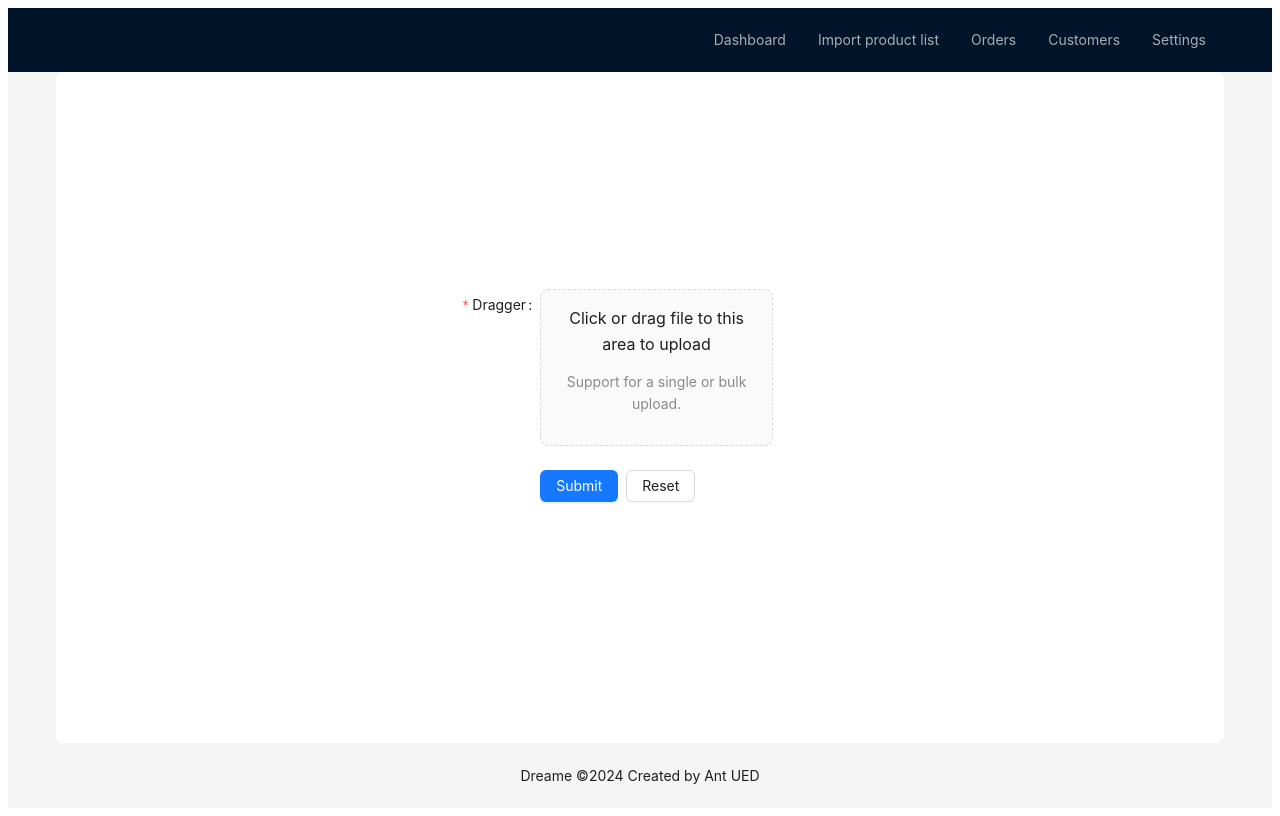
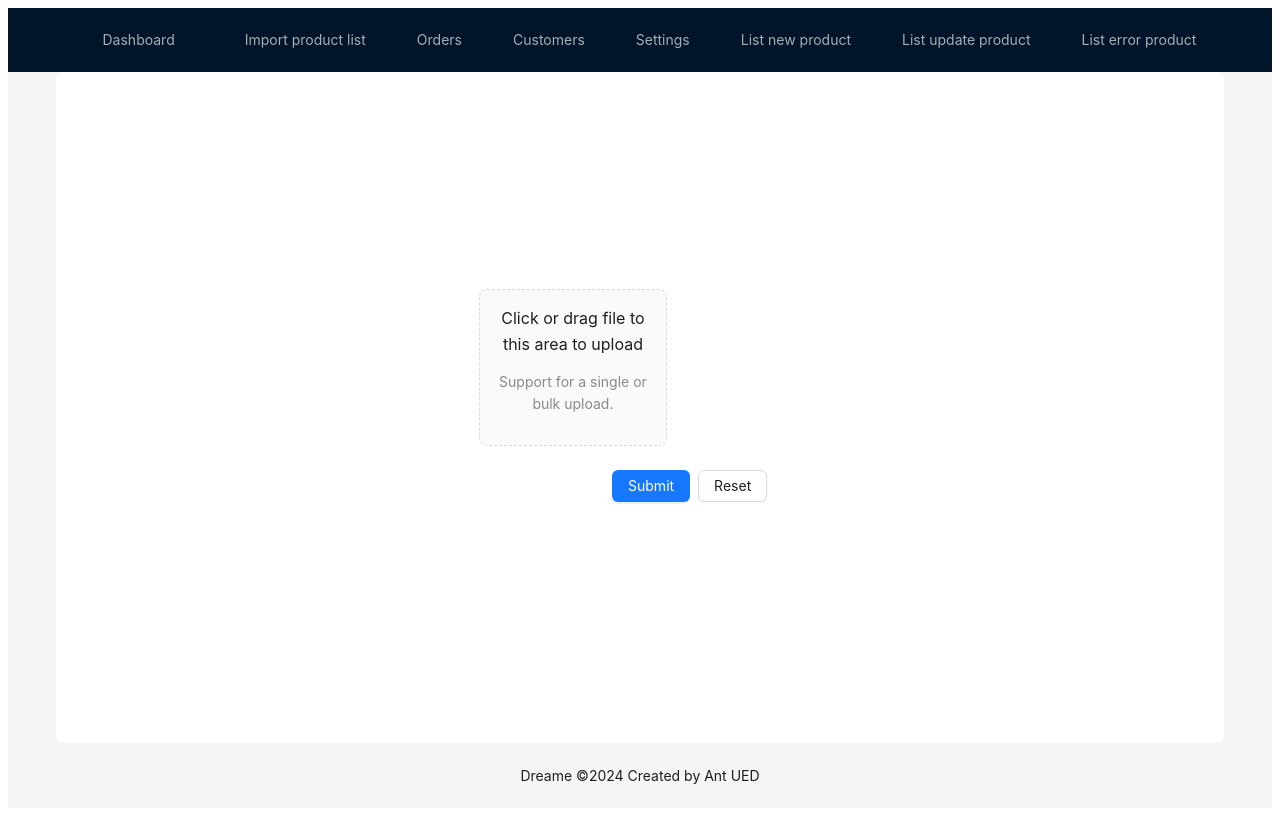
Before and after one commit to PiedTeam/DreameCloneTraining-FE-Project, a React (Vite) app: page /import-products in a window 1280 px wide. Built offline with nearby package versions, Linux system fonts and the light colour scheme; no server answers.

Commit message:
feat: routing confirm import and display two table

```diff
--- a/src/App.tsx
+++ b/src/App.tsx
@@ -1,7 +1,11 @@
 import MainLayout from './layout/MainLayout/MainLayout';
 
 function App(): JSX.Element {
-  return <MainLayout />;
+  return (
+    <>
+      <MainLayout />
+    </>
+  );
 }
 
 export default App;
--- a/src/components/FormUploadFile/FormUploadFile.tsx
+++ b/src/components/FormUploadFile/FormUploadFile.tsx
@@ -3,6 +3,7 @@ import type { UploadProps } from 'antd';
 import { Button, message, Space, Upload, Form } from 'antd';
 import { AxiosErrorData, uploadFile } from '../../service/api';
 import { AxiosError } from 'axios';
+import { useNavigate } from 'react-router-dom';
 
 interface NormFileType {
   fileList: File[];
@@ -37,6 +38,7 @@ const uploadProps: UploadProps = {
 };
 
 const FormUploadFile: React.FC = () => {
+  const navigate = useNavigate();
   const [isAllowSubmit, setIsAllowSubmit] = useState<boolean>(false);
 
   const onFinish = (values: FieldType): void => {
@@ -47,8 +49,9 @@ const FormUploadFile: React.FC = () => {
     (async (): Promise<void> => {
       try {
         const repsoneUpload = await uploadFile(values);
-        // console.log(data);
-        // handle success @hoangday185
+        if (repsoneUpload.status == 200) {
+          navigate('/list-product-total');
+        }
         message.success('Upload file success');
       } catch (error) {
         if (error instanceof AxiosError) {
@@ -66,9 +69,8 @@ const FormUploadFile: React.FC = () => {
   };
 
   return (
-    <Form name="validate_other" {...formItemLayout} onFinish={onFinish} style={{ maxWidth: 600 }}>
+    <Form name="validate_other" {...formItemLayout} onFinish={onFinish} style={{ maxWidth: 800 }}>
       <Item<FieldType>
-        label="Dragger"
         name="myFile"
         valuePropName="myFile"
         getValueFromEvent={getFile}
@@ -83,7 +85,7 @@ const FormUploadFile: React.FC = () => {
         </Dragger>
       </Item>
 
-      <Item wrapperCol={{ span: 12, offset: 6 }}>
+      <Item wrapperCol={{ span: 12, offset: 6 }} style={{ marginLeft: 70 }}>
         <Space>
           <Button type="primary" htmlType="submit" disabled={isAllowSubmit}>
             Submit
--- a/src/components/PageContent/PageContent.tsx
+++ b/src/components/PageContent/PageContent.tsx
@@ -2,6 +2,10 @@ import { Content } from 'antd/lib/layout/layout.js';
 import { Route, Routes } from 'react-router-dom';
 import FormUploadFile from '../FormUploadFile/FormUploadFile';
 import { theme } from 'antd';
+import TableListNewProduct from '../Table/TableNewProduct/TableNewProduct';
+import TableListUpdateProduct from '../Table/TableUpdateProduct/TableUpdateProduct';
+import TableListErrorProduct from '../Table/TableErrorProduct/TableErrorProduct';
+import TableTotal from '../Table/TableTotal/TableTotal';
 
 const PageContent = (): JSX.Element => {
   const {
@@ -26,6 +30,10 @@ const PageContent = (): JSX.Element => {
           <Route path="/orders" element={<div>Orders</div>} />
           <Route path="/customer" element={<div>Customer</div>} />
           <Route path="/setting" element={<div>Setting</div>} />
+          <Route path="/list-product-total" element={<TableTotal />} />
+          <Route path="/list-new-product" element={<TableListNewProduct />} />
+          <Route path="/list-update-product" element={<TableListUpdateProduct />} />
+          {/* <Route path="/list-error-product" element={<TableListErrorProduct />} /> */}
         </Routes>
       </div>
     </Content>
--- a/src/components/PageHeader/PageHeader.tsx
+++ b/src/components/PageHeader/PageHeader.tsx
@@ -29,6 +29,18 @@ const navItems: NavItem[] = [
     label: 'Settings',
     key: '/setting',
   },
+  {
+    label: 'List new product',
+    key: '/list-new-product',
+  },
+  {
+    label: 'List update product',
+    key: '/list-update-product',
+  },
+  {
+    label: 'List error product',
+    key: '/list-error-product',
+  },
 ];
 
 const PageHeader = (): JSX.Element => {
@@ -46,7 +58,7 @@ const PageHeader = (): JSX.Element => {
         mode="horizontal"
         defaultSelectedKeys={['2']}
         items={navItems}
-        style={{ flex: 1, minWidth: 0, justifyContent: 'flex-end' }}
+        style={{ flex: 1, minWidth: 0, justifyContent: 'space-around' }}
         onClick={({ key }) => {
           navigate(key);
         }}
--- /dev/null
+++ b/src/components/Table/TableTotal/TableTotal.tsx
@@ -0,0 +1,12 @@
+import { Link } from 'react-router-dom';
+
+const TableTotal = (): JSX.Element => {
+  return (
+    <div>
+      <Link to="/list-new-product">List new product</Link>
+      <Link to="/list-update-product">List update product</Link>
+    </div>
+  );
+};
+
+export default TableTotal;
--- a/src/components/Table/TableUpdateProduct/TableUpdateProduct.tsx
+++ b/src/components/Table/TableUpdateProduct/TableUpdateProduct.tsx
@@ -58,118 +58,118 @@ const columns: TableProps<UpdateProduct>['columns'] = [
     title: 'Name',
     dataIndex: 'name',
     key: 'name',
-    // render: ({ newValue, oldValue }) => (
-    //   <p key={newValue} style={{ color: newValue == oldValue ? 'blue' : 'gray' }}>
-    //     {newValue}
-    //   </p>
-    // ),
+    render: ({ newValue, oldValue }: { newValue: string; oldValue: string }) => (
+      <p key={newValue} style={{ color: newValue == oldValue ? 'blue' : 'gray' }}>
+        {newValue}
+      </p>
+    ),
   },
   {
     title: 'Model',
     dataIndex: 'model',
     key: 'model',
-    // render: ({ newValue, oldValue }) => (
-    //   <p key={oldValue} style={{ color: newValue == oldValue ? 'blue' : 'gray' }}>
-    //     {newValue}
-    //   </p>
-    // ),
+    render: ({ newValue, oldValue }: { newValue: string; oldValue: string }) => (
+      <p key={oldValue} style={{ color: newValue == oldValue ? 'blue' : 'gray' }}>
+        {newValue}
+      </p>
+    ),
   },
   {
     title: 'Description',
     dataIndex: 'description',
     key: 'description',
-    // render: ({ newValue, oldValue }) => (
-    //   <p key={oldValue} style={{ color: newValue == oldValue ? 'blue' : 'gray' }}>
-    //     {newValue}
-    //   </p>
-    // ),
+    render: ({ newValue, oldValue }: { newValue: string; oldValue: string }) => (
+      <p key={oldValue} style={{ color: newValue == oldValue ? 'blue' : 'gray' }}>
+        {newValue}
+      </p>
+    ),
   },
   {
     title: 'Price',
     key: 'price',
     dataIndex: 'price',
-    // render: ({ newValue, oldValue }) => (
-    //   <p key={oldValue} style={{ color: newValue == oldValue ? 'blue' : 'gray' }}>
-    //     {newValue}
-    //   </p>
-    // ),
+    render: ({ newValue, oldValue }: { newValue: number; oldValue: number }) => (
+      <p key={oldValue} style={{ color: newValue == oldValue ? 'blue' : 'gray' }}>
+        {newValue}
+      </p>
+    ),
   },
   {
     title: 'Stock quantity',
     dataIndex: 'stock_quantity',
     key: 'stock_quantity',
-    // render: ({ newValue, oldValue }) => (
-    //   <p key={oldValue} style={{ color: newValue == oldValue ? 'blue' : 'gray' }}>
-    //     {newValue}
-    //   </p>
-    // ),
+    render: ({ newValue, oldValue }: { newValue: number; oldValue: number }) => (
+      <p key={oldValue} style={{ color: newValue == oldValue ? 'blue' : 'gray' }}>
+        {newValue}
+      </p>
+    ),
   },
   {
     title: 'Warranty',
     dataIndex: 'warranty',
     key: 'warranty',
-    // render: ({ newValue, oldValue }) => (
-    //   <p key={oldValue} style={{ color: newValue == oldValue ? 'blue' : 'gray' }}>
-    //     {newValue}
-    //   </p>
-    // ),
+    render: ({ newValue, oldValue }: { newValue: string; oldValue: string }) => (
+      <p key={oldValue} style={{ color: newValue == oldValue ? 'blue' : 'gray' }}>
+        {newValue}
+      </p>
+    ),
   },
   {
     title: 'Weight',
     dataIndex: 'weight',
     key: 'weight',
-    // render: ({ newValue, oldValue }) => (
-    //   <p key={oldValue} style={{ color: newValue == oldValue ? 'blue' : 'gray' }}>
-    //     {newValue}
-    //   </p>
-    // ),
+    render: ({ newValue, oldValue }: { newValue: string; oldValue: string }) => (
+      <p key={oldValue} style={{ color: newValue == oldValue ? 'blue' : 'gray' }}>
+        {newValue}
+      </p>
+    ),
   },
   {
     title: 'Dimensions',
     dataIndex: 'dimensions',
     key: 'dimensions',
-    // render: ({ newValue, oldValue }) => (
-    //   <p key={oldValue} style={{ color: newValue == oldValue ? 'blue' : 'gray' }}>
-    //     {newValue}
-    //   </p>
-    // ),
+    render: ({ newValue, oldValue }: { newValue: string; oldValue: string }) => (
+      <p key={oldValue} style={{ color: newValue == oldValue ? 'blue' : 'gray' }}>
+        {newValue}
+      </p>
+    ),
   },
   {
     title: 'Power',
     dataIndex: 'power',
     key: 'power',
-    // render: ({ newValue, oldValue }) => (
-    //   <p key={oldValue} style={{ color: newValue == oldValue ? 'blue' : 'gray' }}>
-    //     {newValue}
-    //   </p>
-    // ),
+    render: ({ newValue, oldValue }: { newValue: string; oldValue: string }) => (
+      <p key={oldValue} style={{ color: newValue == oldValue ? 'blue' : 'gray' }}>
+        {newValue}
+      </p>
+    ),
   },
   {
     title: 'Color',
     dataIndex: 'color',
     key: 'color',
-    // render: ({ newValue, oldValue }) => (
-    //   <p key={oldValue} style={{ color: newValue == oldValue ? 'blue' : 'gray' }}>
-    //     {newValue}
-    //   </p>
-    // ),
+    render: ({ newValue, oldValue }: { newValue: string; oldValue: string }) => (
+      <p key={oldValue} style={{ color: newValue == oldValue ? 'blue' : 'gray' }}>
+        {newValue}
+      </p>
+    ),
   },
   {
     title: 'Manufacturer',
     dataIndex: 'manufacturer',
     key: 'manufacturer',
-    // render: ({ newValue, oldValue }: { newValue: string | number; oldValue: string | number }) => (
-    //   <p
-    //     onMouseEnter={(event: React.MouseEvent<HTMLParagraphElement, MouseEvent>) => {
-    //       return <PopUp oldValue={oldValue} isOpen={event.isTrusted ? true : false} />;
-    //       console.log(event.isTrusted);
-    //     }}
-    //     key={oldValue}
-    //     style={{ color: newValue == oldValue ? 'blue' : 'gray' }}
-    //   >
-    //     {newValue}
-    //   </p>
-    // ),
+    render: ({ newValue, oldValue }: { newValue: string; oldValue: string }) => (
+      <p
+        onMouseEnter={(event: React.MouseEvent<HTMLParagraphElement, MouseEvent>) => {
+          // return <PopUp oldValue={oldValue} isOpen={event.isTrusted ? true : false} />;
+          console.log(event.isTrusted);
+        }}
+        key={oldValue}
+        style={{ color: newValue == oldValue ? 'blue' : 'gray' }}
+      >
+        {newValue}
+      </p>
+    ),
   },
 ];
 
```
